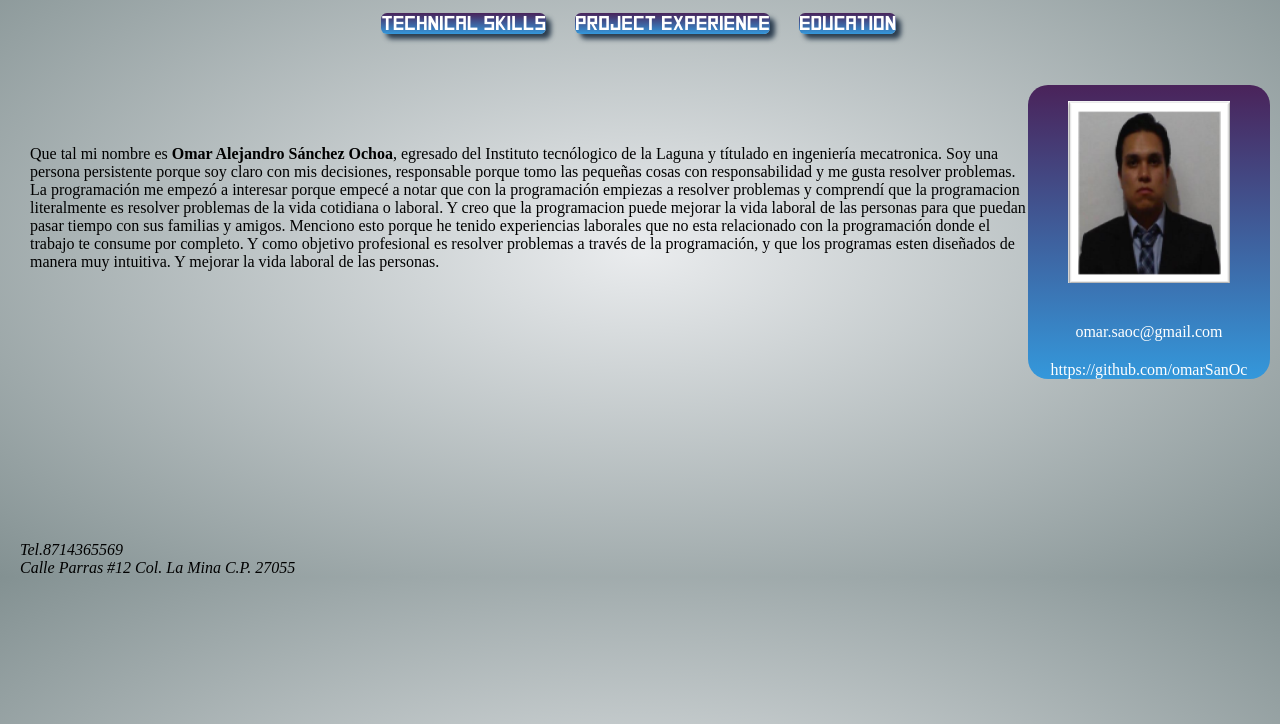
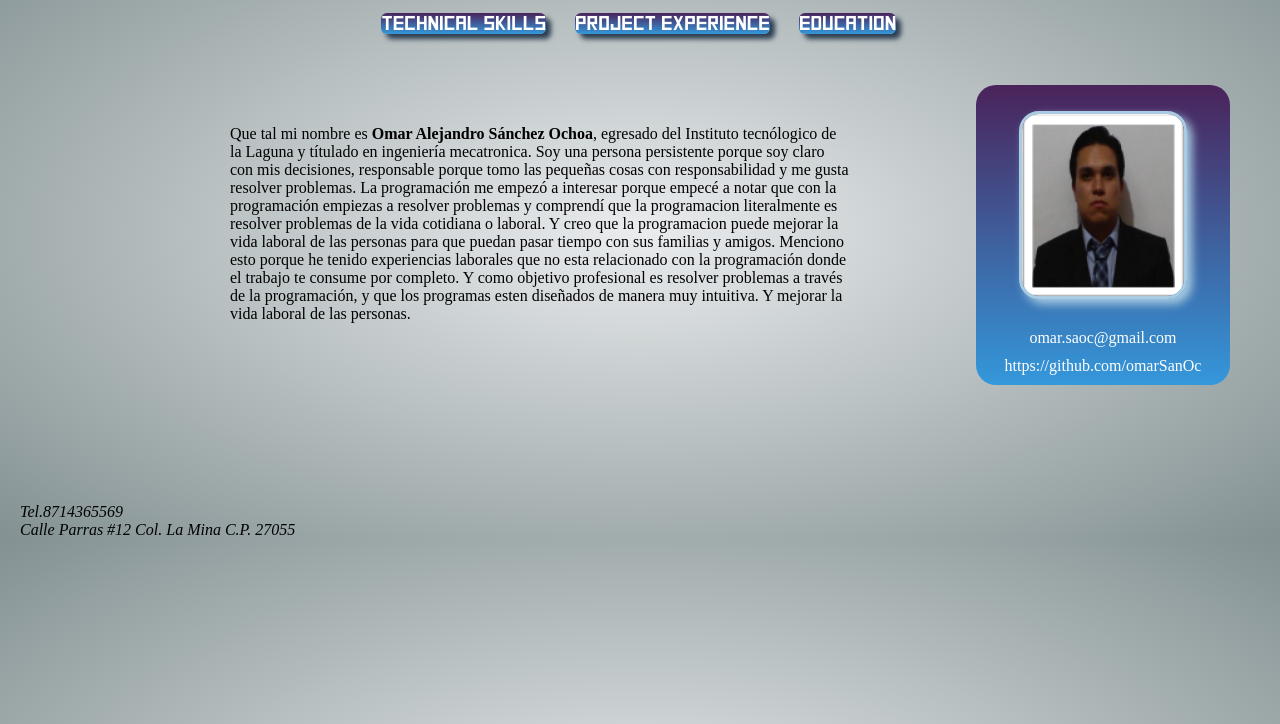
Before and after one commit to omarSanOc/mi-cv, a plain HTML site: page index.html in a window 1280 px wide. Shown: the part 76-800 px from the top of the page. Drawn offline with Linux system fonts and the light colour scheme.

Commit message:
enmaquetado de pagina v3

```diff
--- a/index.html
+++ b/index.html
@@ -50,7 +50,7 @@
 
         #pie_de_pagina {
             clear: both;
-            margin: 270px 0px 0px 20px;
+            margin: 150px 0px 0px 20px;
         }
 
         #barralateral {
@@ -59,12 +59,15 @@
             background: -moz-linear-gradient(top, #4A235A, #3498DB);
             background: -webkit-linear-gradient(top, #4A235A, #3498DB);
             margin-top: 50px;
-            margin-right: 10px;
+            margin-right: 50px;
             border-radius: 20px;
+            padding-bottom: 10px;
+            padding-left: 3px;
+            padding-right: 3px;
         }
 
         #barralateral blockquote {
-            padding-top: 20px;
+            padding-top: 10px;
             color: #FFF;
         }
 
@@ -74,12 +77,28 @@
         }
 
         section {
-            margin-top: 70px;
+            margin-top: 60px;
+            margin-right: 400px;
+            margin-left: 200px;
+            background: -moz-linear-gradient(bottom, #FCF3CF, #FDFEFE);
+            border-radius: 20px;
         }
 
         section article {
             padding-left: 30px;
-            padding-top: 40px;
+            padding-top: 30px;
+            padding-bottom: 30px;
+            padding-right: 30px;
+        }
+
+        figure {
+            padding-top: 10px;
+        }
+
+        figure img {
+            border: solid #A9CCE3 3px;
+            border-radius: 20px;
+            box-shadow: #A9CCE3 5px 5px 10px;
         }
     </style>
 </head>
```
